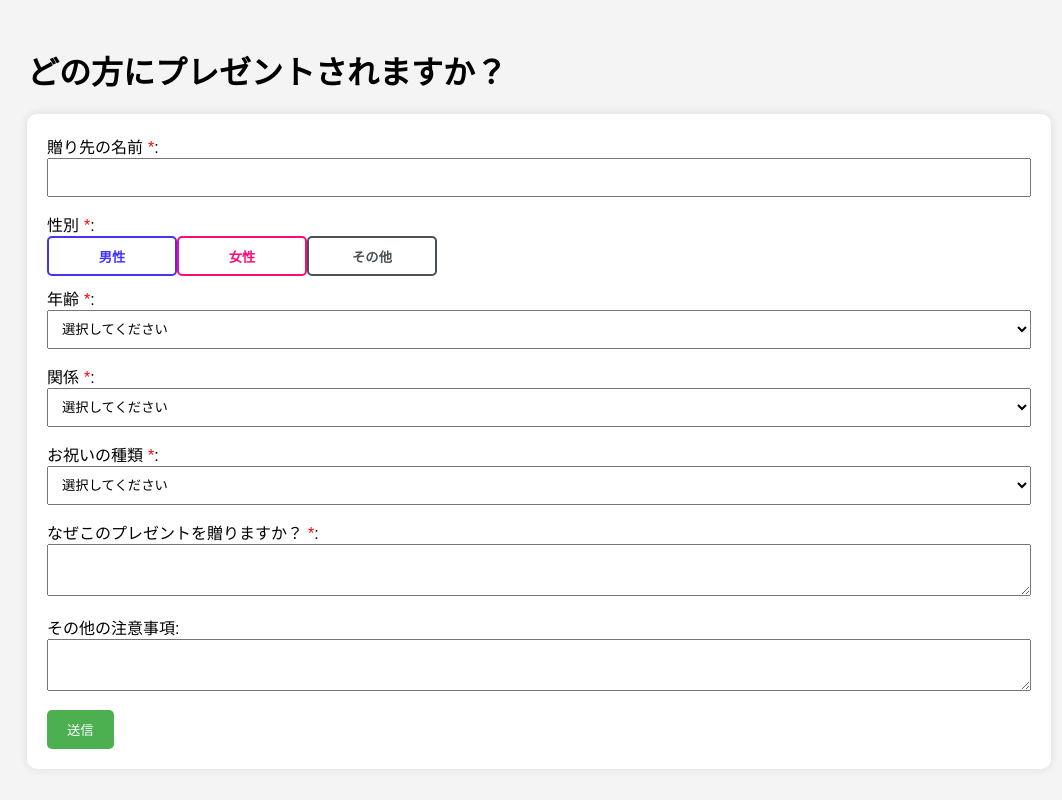
After one commit to vivy-phtela/AITOTO_Flask, a Flask app: page /submit_survey in a window 1280 px wide. The commit adds this page. Shown: the whole page, without its empty margins (101-1163 px from the left). Run offline with Flask 3, Linux system fonts and the light colour scheme.

Commit message:
プレゼントおすすめアンケートページの実装完了

```diff
--- a/app.py
+++ b/app.py
@@ -48,6 +48,17 @@ class User(UserMixin, db.Model):
         self.username = username
         self.password = password
 
+# アンケート情報を管理するデータベース
+class SurveyData(db.Model):
+    id = db.Column(db.Integer, primary_key=True)
+    recipient_name = db.Column(db.String(255))
+    gender = db.Column(db.String(50))
+    age = db.Column(db.String(50))
+    relationship = db.Column(db.String(50))
+    occasion = db.Column(db.String(50))
+    gift_reason = db.Column(db.String(255))
+    additional_notes = db.Column(db.Text)
+
 # ユーザーローダー関数を設定
 @login_manager.user_loader
 def load_user(user_id):
@@ -61,9 +72,61 @@ with app.app_context():
 def index():
     if request.method == 'GET':
         return render_template('index.html')
-# def upload():
-#     session["flag"] = False
-#     return redirect('/preview_page')
+
+# アンケートページ
+@app.route('/submit_survey', methods=['GET', 'POST'])
+def submit_survey():
+    if request.method == 'POST': # POST
+        recipient_name = request.form.get('recipientName')
+        # genderだけbuttonなのでif文で仕分け
+        if request.form.get('genderMale') == 'male':
+            gender = 'male'
+        elif request.form.get('genderFemale') == 'female':
+            gender = 'female'
+        elif request.form.get('genderOther') == 'other':
+            gender = 'other'
+        else:
+            gender = 'Null'
+        age = request.form.get('age')
+        relationship = request.form.get('relationship')
+        occasion = request.form.get('occasion')
+        gift_reason = request.form.get('giftReason')
+        additional_notes = request.form.get('additionalNotes')
+
+        # デバッグ
+        print(recipient_name)
+        print(gender)
+        print(age)
+        print(relationship)
+        print(occasion)
+        print(gift_reason)
+
+        # すべてのデータが入力されているかチェック
+        if not recipient_name or not gender or not age or not relationship or not occasion or not gift_reason:
+            flash('必須項目を入力してください。', 'error')
+            return redirect(request.url)
+
+        else:
+            flash('送信完了しました。', 'success')
+
+            # データベースに送信
+            survey_data = SurveyData(
+                recipient_name=recipient_name,
+                gender=gender,
+                age=age,
+                relationship=relationship,
+                occasion=occasion,
+                gift_reason=gift_reason,
+                additional_notes=additional_notes
+            )
+
+            db.session.add(survey_data)
+            db.session.commit()
+
+            return redirect('/')
+
+    else:
+        return render_template('question.html')
 
 # 会員登録機能を追加
 @app.route('/register', methods=['GET', 'POST'])
@@ -107,27 +170,6 @@ def login():
     else:
         return render_template('login.html')
 
-# 前回のコード（不要なら消してください）
-# @app.route('/login', methods=['GET'])
-# def login():
-#     if session["flag"]:
-#         return render_template('preview.html')
-#     else:
-#         return render_template('login.html')
-
-# @app.route('/login', methods=['POST'])
-# def login_post():
-#     username = request.form["username"]
-#     password = request.form["password"]
-#     if username != app.config['USERNAME'] or password != app.config['PASSWORD']:
-#         flash('ユーザ名もしくはパスワードが異なります')
-#     else:
-#         session["flag"] = True
-#     if session["flag"]:
-#         return render_template('preview.html')
-#     else:
-#         return redirect('/login')
-
 # ログアウト機能を追加
 @app.route('/logout')
 @login_required
--- a/templates/index.html
+++ b/templates/index.html
@@ -151,9 +151,11 @@
             <ul>
                 {% if current_user.is_authenticated %}
                     <li><a href="/logout">ログアウト</a></li>
+                    <li><a href="/submit_survey">アンケート</a></li>
                 {% else %}
                     <li><a href="/login">ログイン</a></li>
                     <li><a href="/register">会員登録</a></li>
+                    <li><a href="/submit_survey">アンケート</a></li>
                 {% endif %}
             </ul>
         </nav>
--- /dev/null
+++ b/templates/question.html
@@ -0,0 +1,344 @@
+<!DOCTYPE html>
+<html lang="ja">
+
+<head>
+    <meta charset="UTF-8">
+    <meta name="viewport" content="width=device-width, initial-scale=1.0">
+    <title>プレゼントアンケート</title>
+    <style>
+        body {
+            font-family: Arial, sans-serif;
+            background-color: #f4f4f4;
+            margin: 0;
+            padding: 2% 10%;
+        }
+
+        #survey-form {
+            background-color: #fff;
+            padding: 20px;
+            border-radius: 10px;
+            box-shadow: 0 0 10px rgba(0, 0, 0, 0.1);
+        }
+
+        label {
+            /* display: block; */
+            margin-bottom: 10px;
+        }
+
+        input[type="text"],
+        input[type="radio"],
+        select,
+        textarea {
+            width: 100%;
+            padding: 10px;
+            margin-bottom: 15px;
+            box-sizing: border-box;
+        }
+
+        button {
+            background-color: #4caf50;
+            color: #fff;
+            border: none;
+            padding: 10px 20px;
+            border-radius: 5px;
+            cursor: pointer;
+        }
+
+
+        .gender-buttons {
+            display: flex;
+
+        }
+
+
+        .css-button-sliding-to-left--rose {
+            min-width: 130px;
+            height: 40px;
+            color: #fff;
+            padding: 5px 10px;
+            font-weight: bold;
+            cursor: pointer;
+            transition: all 0.3s ease;
+            position: relative;
+            display: inline-block;
+            outline: none;
+            border-radius: 5px;
+            z-index: 0;
+            background: #fff;
+            overflow: hidden;
+            border: 2px solid #ff0a78;
+            color: #ff0a78;
+        }
+
+        .css-button-sliding-to-left--rose:hover {
+            color: #fff;
+        }
+
+        .css-button-sliding-to-left--rose:hover:after {
+            width: 100%;
+        }
+
+        .css-button-sliding-to-left--rose:after {
+            content: "";
+            position: absolute;
+            z-index: -1;
+            transition: all 0.3s ease;
+            left: 0;
+            top: 0;
+            width: 0;
+            height: 100%;
+            background: #ff0a78;
+        }
+
+        .css-button-sliding-to-left--sky {
+            min-width: 130px;
+            height: 40px;
+            color: #fff;
+            padding: 5px 10px;
+            font-weight: bold;
+            cursor: pointer;
+            transition: all 0.3s ease;
+            position: relative;
+            display: inline-block;
+            outline: none;
+            border-radius: 5px;
+            z-index: 0;
+            background: #fff;
+            overflow: hidden;
+            border: 2px solid #4433ff;
+            color: #4433ff;
+        }
+
+        .css-button-sliding-to-left--sky:hover {
+            color: #fff;
+        }
+
+        .css-button-sliding-to-left--sky:hover:after {
+            width: 100%;
+        }
+
+        .css-button-sliding-to-left--sky:after {
+            content: "";
+            position: absolute;
+            z-index: -1;
+            transition: all 0.3s ease;
+            left: 0;
+            top: 0;
+            width: 0;
+            height: 100%;
+            background: #4433ff;
+        }
+
+        .css-button-sliding-to-left--grey {
+            min-width: 130px;
+            height: 40px;
+            color: #fff;
+            padding: 5px 10px;
+            font-weight: bold;
+            cursor: pointer;
+            transition: all 0.3s ease;
+            position: relative;
+            display: inline-block;
+            outline: none;
+            border-radius: 5px;
+            z-index: 0;
+            background: #fff;
+            overflow: hidden;
+            border: 2px solid #495057;
+            color: #495057;
+        }
+
+        .css-button-sliding-to-left--grey:hover {
+            color: #fff;
+        }
+
+        .css-button-sliding-to-left--grey:hover:after {
+            width: 100%;
+        }
+
+        .css-button-sliding-to-left--grey:after {
+            content: "";
+            position: absolute;
+            z-index: -1;
+            transition: all 0.3s ease;
+            left: 0;
+            top: 0;
+            width: 0;
+            height: 100%;
+            background: #495057;
+        }
+
+        .required-mark {
+            color: red;
+            /* 必須のマークの色 */
+            margin-left: 5px;
+            /* マークとラベルの間隔 */
+        }
+    </style>
+</head>
+
+<body>
+    <div class="title">
+        <h1>どの方にプレゼントされますか？</h1>
+    </div>
+    {% with messages = get_flashed_messages() %}
+    {% if messages %}
+    <div id="flash-messages">
+        {% for message in messages %}
+        <p>{{ message }}</p>
+        {% endfor %}
+    </div>
+    {% endif %}
+    {% endwith %}
+    <div id="survey-form">
+        <form action="/submit_survey" method="post">
+            <label for="recipientName">贈り先の名前<span class="required-mark">*</span>:</label>
+            <input type="text" id="recipientName" name="recipientName">
+
+            <label for="gender">性別<span class="required-mark">*</span>:</label>
+            <div class="gender-buttons">
+                <!-- <div id="gender"> -->
+                <label class="gender-button" onclick="changeColor('blue')">
+                    <input type="hidden" id="maleHidden" name="genderMale" value=""> <!-- Flaskで取得するため追加（非表示）value値はJSの関数changeColorで挿入 -->
+                    <button type="button" id="male" class="css-button-sliding-to-left--sky" name="genderMale"
+                        value="male">男性</button>
+                </label>
+                <label class="gender-button" onclick="changeColor('red')">
+                    <input type="hidden" id="femaleHidden" name="genderFemale" value=""> <!-- Flaskで取得するため追加（非表示）value値はJSの関数changeColorで挿入 -->
+                    <button type="button" id="female" class="css-button-sliding-to-left--rose" name="genderFemale"
+                        value="female">女性</button>
+                </label>
+                <label class="gender-button" onclick="changeColor('gray')">
+                    <input type="hidden" id="otherHidden" name="genderOther" value=""> <!-- Flaskで取得するため追加（非表示）value値はJSの関数changeColorで挿入 -->
+                    <button type="button" id="other" class="css-button-sliding-to-left--grey" name="genderOther"
+                        value="other">その他</button>
+                </label>
+
+                <!-- </div> -->
+
+            </div>
+
+
+            <label>年齢<span class="required-mark">*</span>:</label>
+            <select name="age" id="age">
+                <!-- 最初は空欄に -->
+                <option value="" disabled selected>選択してください</option>
+                <option value="under10">10歳未満</option>
+                <option value="10s">10代</option>
+                <option value="20s">20代</option>
+                <option value="30s">30代</option>
+                <option value="40s">40代</option>
+                <option value="50s">50代</option>
+                <option value="60s">60代以上</option>
+            </select>
+
+            <label>関係<span class="required-mark">*</span>:</label>
+            <select name="relationship" id="relationship">
+                <option value="" disabled selected>選択してください</option>
+                <option value="family">家族</option>
+                <option value="friends">友達</option>
+                <option value="partner">恋人</option>
+                <option value="spouse">夫婦</option>
+                <option value="acquaintance">知人</option>
+                <option value="teacher">先生</option>
+                <option value="student">学生</option>
+                <option value="colleague">同僚</option>
+                <option value="boss">上司</option>
+                <option value="otherRelation">その他</option>
+            </select>
+
+            <label>お祝いの種類<span class="required-mark">*</span>:</label>
+            <select name="occasion" id="occasion">
+                <option value="" disabled selected>選択してください</option>
+                <option value="birthday">誕生日</option>
+                <option value="graduation">卒業</option>
+                <option value="jobCelebration">就職</option>
+                <option value="marriageCelebration">結婚</option>
+                <option value="babyCelebration">出産</option>
+                <option value="acknowledgment">感謝</option>
+                <option value="noReason">特になし</option>
+                <option value="otherOccasion">その他</option>
+            </select>
+
+            <label for="giftReason">なぜこのプレゼントを贈りますか？<span class="required-mark">*</span>:</label>
+            <textarea id="giftReason" name="giftReason"></textarea>
+
+            <label for="additionalNotes">その他の注意事項:</label>
+            <textarea id="additionalNotes" name="additionalNotes"></textarea>
+
+            <button type="submit" onclick="submitSurvey()">送信</button>
+        </form>
+    </div>
+
+    <script>
+        // 性別のボタンの色を変える　かつ　性別の情報をボタンに合わせて書き換える
+        function changeColor(color) {
+            var male = document.getElementById('male');
+            var female = document.getElementById('female');
+            var other = document.getElementById('other');
+
+            // 初期化
+            male.style.backgroundColor = '';
+            male.style.color = '#4433ff';
+            female.style.backgroundColor = '';
+            female.style.color = '#ff0a78';
+            other.style.backgroundColor = '';
+            other.style.color = '#495057';
+
+            // 色を設定
+            if (color === 'blue') {
+                male.style.backgroundColor = '#4433ff';
+                // 文字の色を白にする
+                male.style.color = '#fff';
+                // 性別の情報をFlaskが取得できるように値を挿入
+                document.getElementById('maleHidden').value = 'male';
+            } else if (color === 'red') {
+                female.style.backgroundColor = '#ff0a78';
+                female.style.color = '#fff';
+                document.getElementById('femaleHidden').value = 'female';
+            } else if (color === 'gray') {
+                other.style.backgroundColor = '#495057';
+                other.style.color = '#fff';
+                document.getElementById('otherHidden').value = 'other';
+            }
+        }
+
+        function checkFormCompletion() {
+            var recipientName = document.getElementById('recipientName').value;
+            var gender = document.getElementById('gender').value;
+            var age = document.getElementById('age').value;
+            var relationship = document.getElementById('relationship').value;
+            var occasion = document.getElementById('occasion').value;
+            var giftReason = document.getElementById('giftReason').value;
+
+            // 全ての項目が入力されている場合に送信ボタンを有効にする
+            var submitButton = document.getElementById('submitButton');
+            // もし全ての項目が入力されていたら
+            if (recipientName && gender && age && relationship && occasion && giftReason) {
+                submitButton.disabled = false;
+            }
+            // もし全ての項目が入力されていなかったら
+            else {
+                submitButton.disabled = true;
+            }
+
+            return submitButton.disabled;
+        }
+
+        function submitSurvey() {
+            alert(selectedGender);
+            // フォームが完全に入力されているかチェック
+            var isFormCompleted = checkFormCompletion();
+            // 全ての項目が入力されていなかったら
+            if (isFormCompleted == false) {
+                alert('全ての項目を入力してください');
+                // /submit_surveyにリダイレクト
+                window.location.href = '/submit_survey';
+
+            }
+        }
+    </script>
+
+</body>
+
+</html>
```
Also changed, not shown: instance/info.db.
